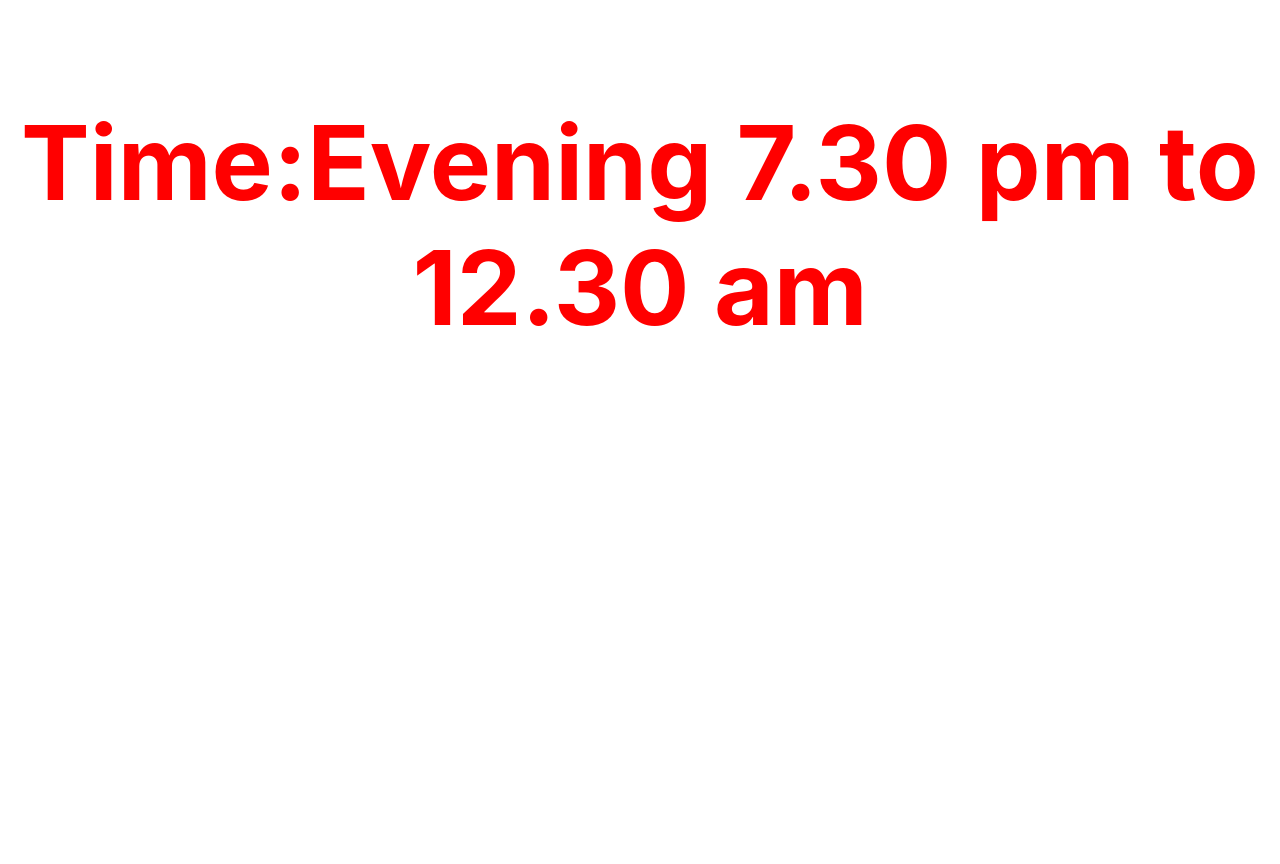
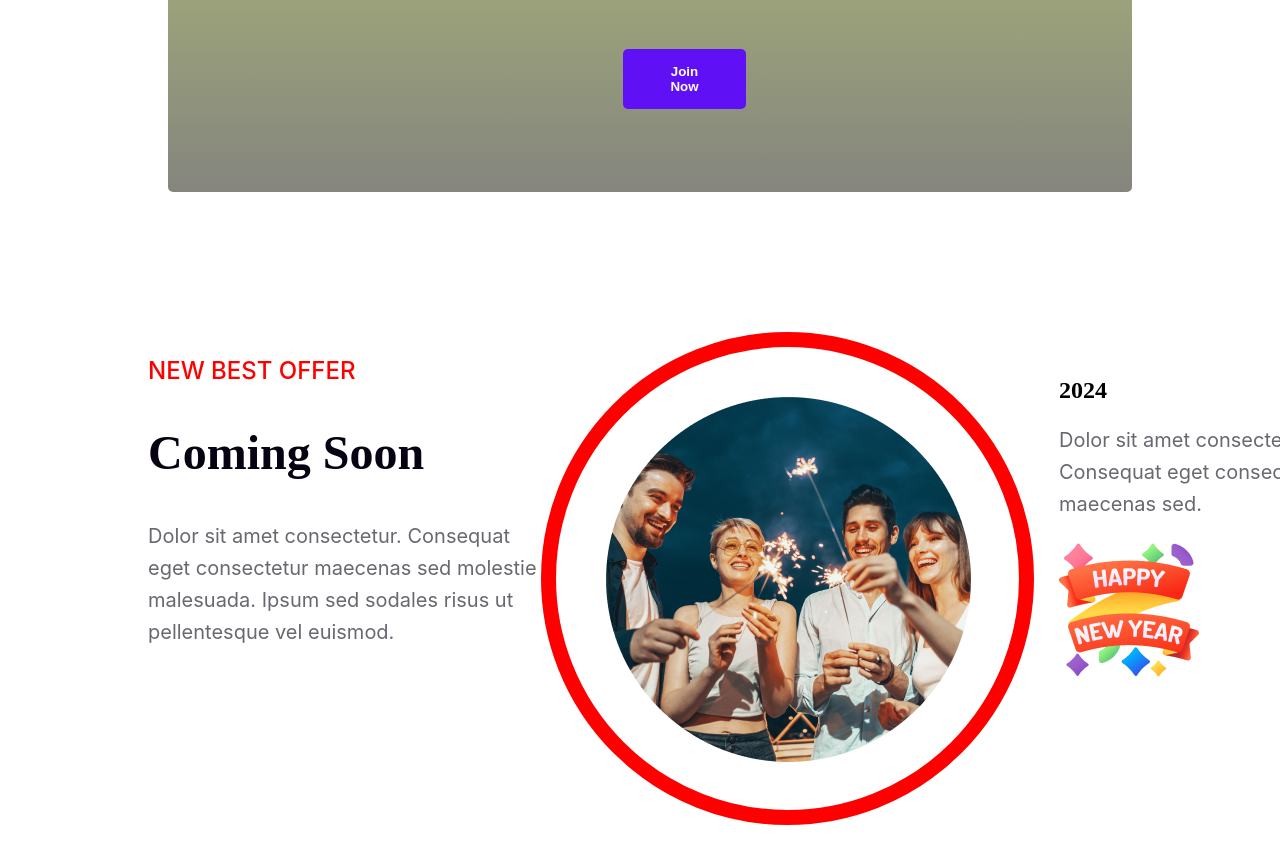
Before and after one commit to RaisulIslamJishan/my-first-assignment-b9, a plain HTML site: page index.html in a window 1280 px wide. Shown: the part 2779-3643 px from the top of the page. Before the commit the page ends 3129 px from the top, so only its background shows below. Drawn offline with Linux system fonts and the light colour scheme.

Commit message:
Section compliteP

```diff
--- a/index.html
+++ b/index.html
@@ -37,7 +37,27 @@
                     <h3 class="title-col"><span class="title-header">place:</span>New Park Hotel</h3>
                     <h3 class="title-col"><span class="title-header">Date:</span>31 December Night 2023</h3>
                     <h3 class="title-col"><span class="title-header">Time:</span>Evening 7.30 pm to 12.30 am</h3>
+                    <button id="pri-btn" class="primary-btn">Join Now </button>
+                </div>
+            </div>
+        </section>
 
+        <!-- section4 -->
+        <section class="offer-sec4">
+            <div class="offer-title">
+                <div class="header-section">
+                    <h3>NEW BEST OFFER</h3>
+                    <h1>Coming Soon</h1>
+                    <p>Dolor sit amet consectetur. Consequat eget consectetur maecenas sed molestie malesuada. Ipsum sed sodales risus ut pellentesque vel euismod. </p>
+                </div>
+                <div class="img-section">
+                        <div class="img-front"><img src="resources/Ellipse 1.png" alt="">
+                    </div>
+                </div>
+                <div class="year-section">
+                    <h1>2024</h1>
+                    <p>Dolor sit amet consectetur. Consequat eget consectetur maecenas sed.</p>
+                    <img src="resources/Group 96.png" alt="">
                 </div>
             </div>
         </section>
--- a/styles/first.css
+++ b/styles/first.css
@@ -136,8 +136,110 @@ margin-bottom: 48px;
 
      /* place section */
      .sec3-back{
-        /* background-image: linear-gradient(red, yellow); */
-        fill: linear-gradient(180deg, rgba(255, 0, 0, 0.10) 0%, rgba(255, 0, 0, 0.00) 100%);
-        max-width: 1320px;
-        max-height: 482px;
+        background-image: linear-gradient(rgb(219, 243, 113), rgb(133, 133, 126));
+        /* max-width: 1320px;
+        max-height: 482px; */
+        margin: 50px 140px 50px 160px;
+        border-radius: 5px;
      }
+
+     .sec3-title{
+        text-align: center;
+        padding: 100px 386px 80px 385px;
+
+     }
+
+    .title-col{
+        color: #070211;
+        font-family: Inter;
+        font-size: 32px;
+        font-style: normal;
+        font-weight: 600;
+        text-transform: capitalize;
+    }
+    .title-header{
+        color: #F00;
+        text-align: center;
+        font-family: Inter;
+        font-size: 32px;
+        font-weight: 600;
+        text-transform: capitalize;
+    }
+
+
+        .pri-btn{
+            padding-left: 556px;
+            padding-right: 576px;
+
+        }
+
+        /* <!-- section4 --> */
+
+
+        .offer-sec4{
+            display: flex;
+            margin: 140px;
+        }
+
+        .offer-title{
+              display: flex;
+
+             }
+
+        .header-section>h3{
+            color: #F00;
+            text-align: left;
+            font-family: Inter;
+            font-size: 24px;
+            font-weight: 500;
+        }
+        .header-section>h1{
+            color: #070211;
+            font-family: Merriweather;
+            font-size: 48px;
+            font-weight: 900;
+            line-height: normal;
+            text-transform: capitalize;
+                    }
+
+         .header-section>p{
+            width: 393px;
+            color: rgba(7, 2, 17, 0.60);
+            font-family: Inter;
+            font-size: 20px;
+            font-weight: 400;
+            line-height: 32px;
+         }
+         /* sec4-img-section           */
+
+            .img-section{
+                width: 463px;
+                height: 463px;
+                flex-shrink: 0;
+                border-radius: 463px;
+                border: 15px solid #F00;
+               }
+
+             .img-front{
+                width: 364.844px;
+                height: 364.844px;
+                border-radius: 364.844px;
+                /* background: url(<path-to-image>), lightgray -91.279px 0px / 150.038% 100% no-repeat; */
+                padding-top: 50px;
+                padding-left: 50px;
+             }
+
+
+             .year-section>p{
+                width: 276px;
+                color: rgba(7, 2, 17, 0.60);
+                font-family: Inter;
+                font-size: 20px;
+                font-weight: 400;
+                line-height: 32px;
+
+             }
+
+             .year-section{
+                padding: 25px;
+             }
```
